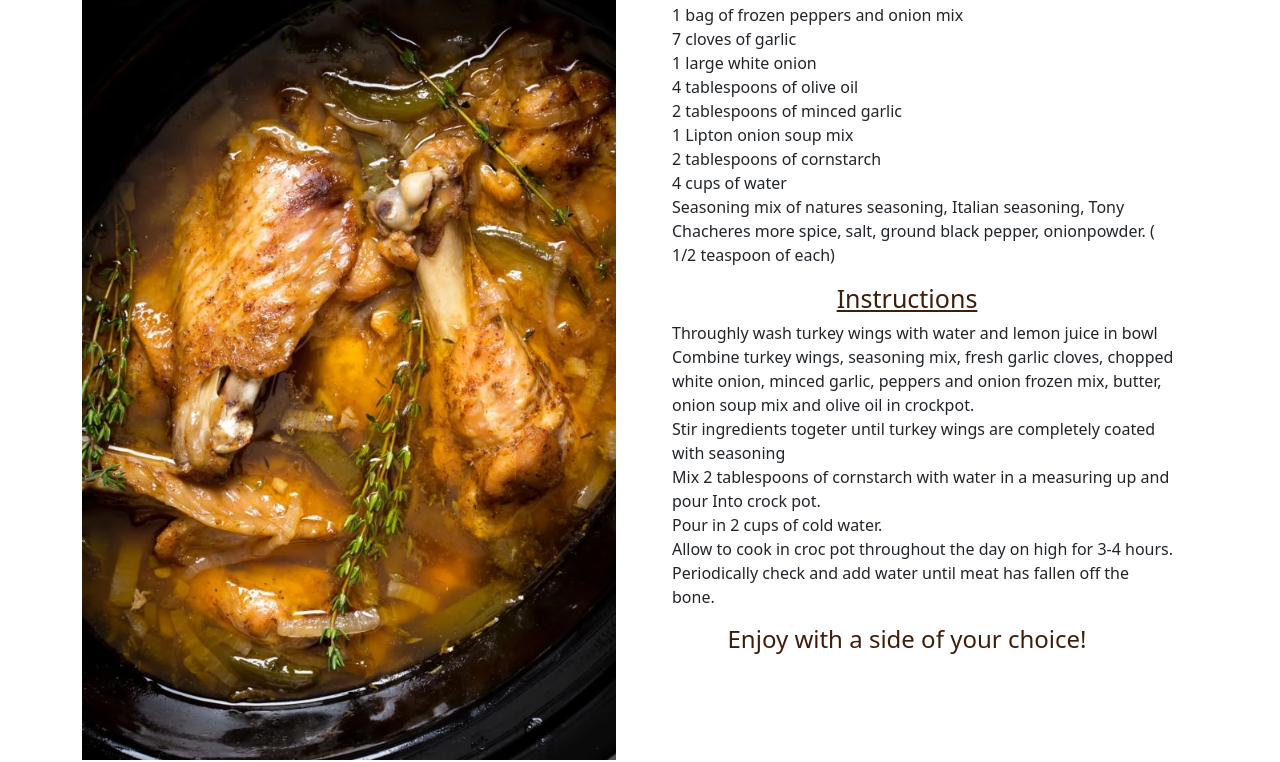
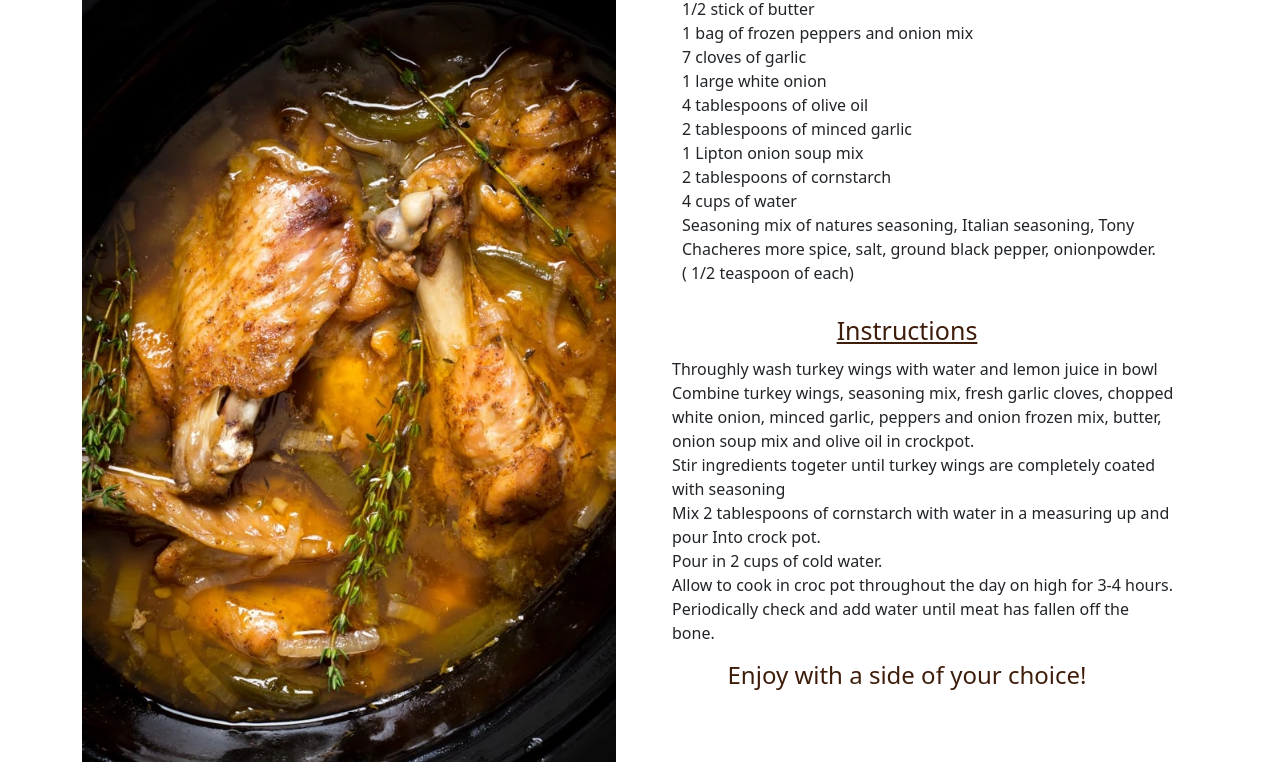
Before and after one commit to mcleanalecia1998/soul, a plain HTML site: page turkey.html in a window 1280 px wide. Shown: the part 175-937 px from the top of the page. Drawn offline with nearby package versions, Linux system fonts and the light colour scheme.

Commit message:
Updated CSS

```diff
--- a/styles.css
+++ b/styles.css
@@ -21,6 +21,7 @@ h2 {
   color: #844204;
   text-align: center;
   text-decoration: underline;
+  padding: 10px;
 }
 
 h3 {
@@ -29,6 +30,7 @@ h3 {
   text-align: center;
   text-decoration: underline;
   margin-top: 4px;
+  padding: 4px;
 }
 
 h4 {
@@ -39,6 +41,12 @@ h4 {
 ul,
 ol {
   list-style: none;
+}
+
+.items {
+  display: block;
+  margin: 0px;
+  padding: 10px;
 }
 
 .items:hover {
--- a/turkey.html
+++ b/turkey.html
@@ -51,6 +51,7 @@
                 <div class="col-12 col-lg-6">
                     <h3>Ingredients</h3>
                     <ul>
+                        <div class="items">
                             <li>2 pounds of Turkey Wings</li>
                             <li>1/2 stick of butter</li>
                             <li>1 bag of frozen peppers and onion mix</li>
@@ -62,10 +63,13 @@
                             <li>2 tablespoons of cornstarch</li>
                             <li>4 cups of water</li>
                             <li>Seasoning mix of natures seasoning, Italian seasoning, Tony</li>
-                        <li>Chacheres more spice, salt, ground black pepper, onionpowder. ( 1/2 teaspoon of each)</li>
+                            <li>Chacheres more spice, salt, ground black pepper, onionpowder. ( 1/2 teaspoon of each)
+                            </li>
+                        </div>
                     </ul>
                     <h3>Instructions</h3>
                     <ol>
+                        <div class="itmes">
                             <li>Throughly wash turkey wings with water and lemon juice in bowl</li>
                             <li>Combine turkey wings, seasoning mix, fresh garlic cloves, chopped white
                                 onion, minced garlic, peppers and onion frozen mix, butter, onion soup mix
@@ -77,6 +81,7 @@
                             <li>Pour in 2 cups of cold water.</li>
                             <li>Allow to cook in croc pot throughout the day on high for 3-4 hours.</li>
                             <li>Periodically check and add water until meat has fallen off the bone.</li>
+                        </div>
                     </ol>
                     <h4> Enjoy with a side of your choice!</h4>
                 </div>
```
Also changed, not shown: banana.html (+4 -0 lines), collard.html (+4 -0 lines), mac.html (+4 -0 lines). Lines whose indentation alone changed are shown as unchanged.
